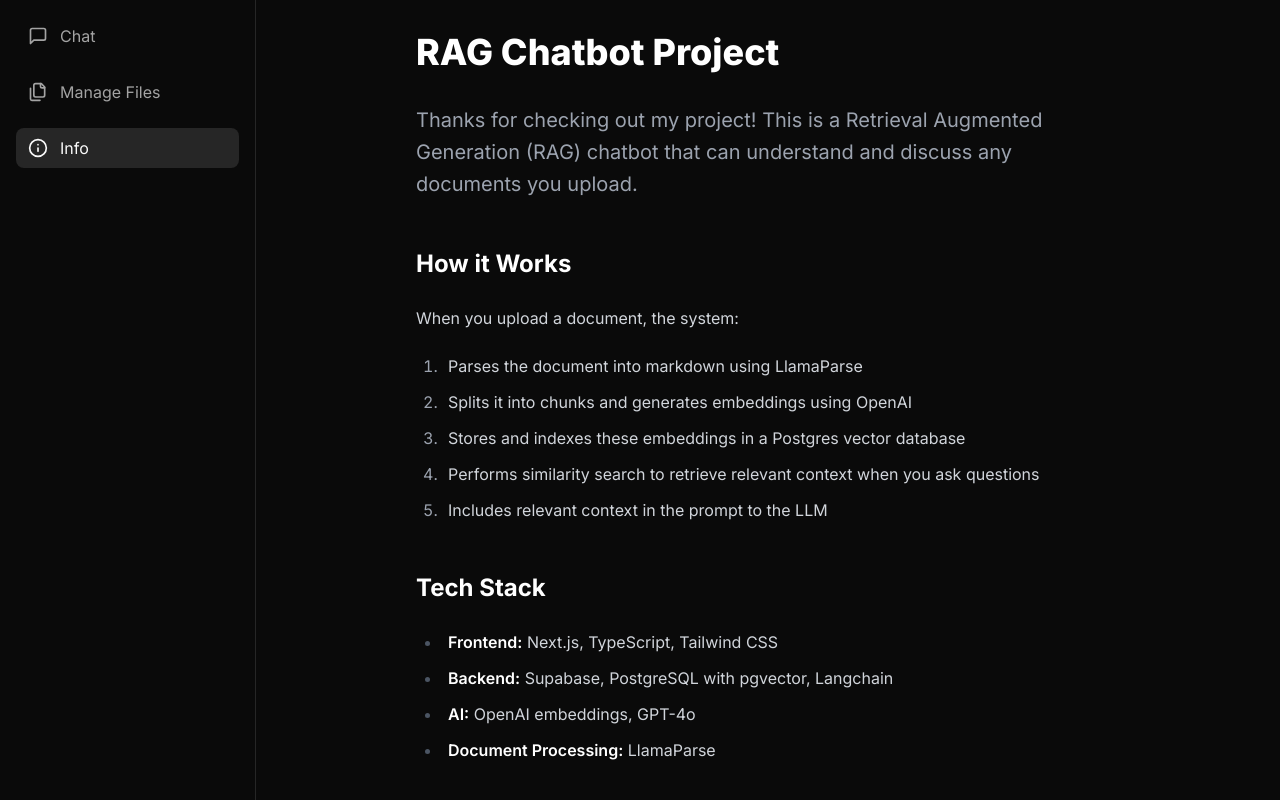
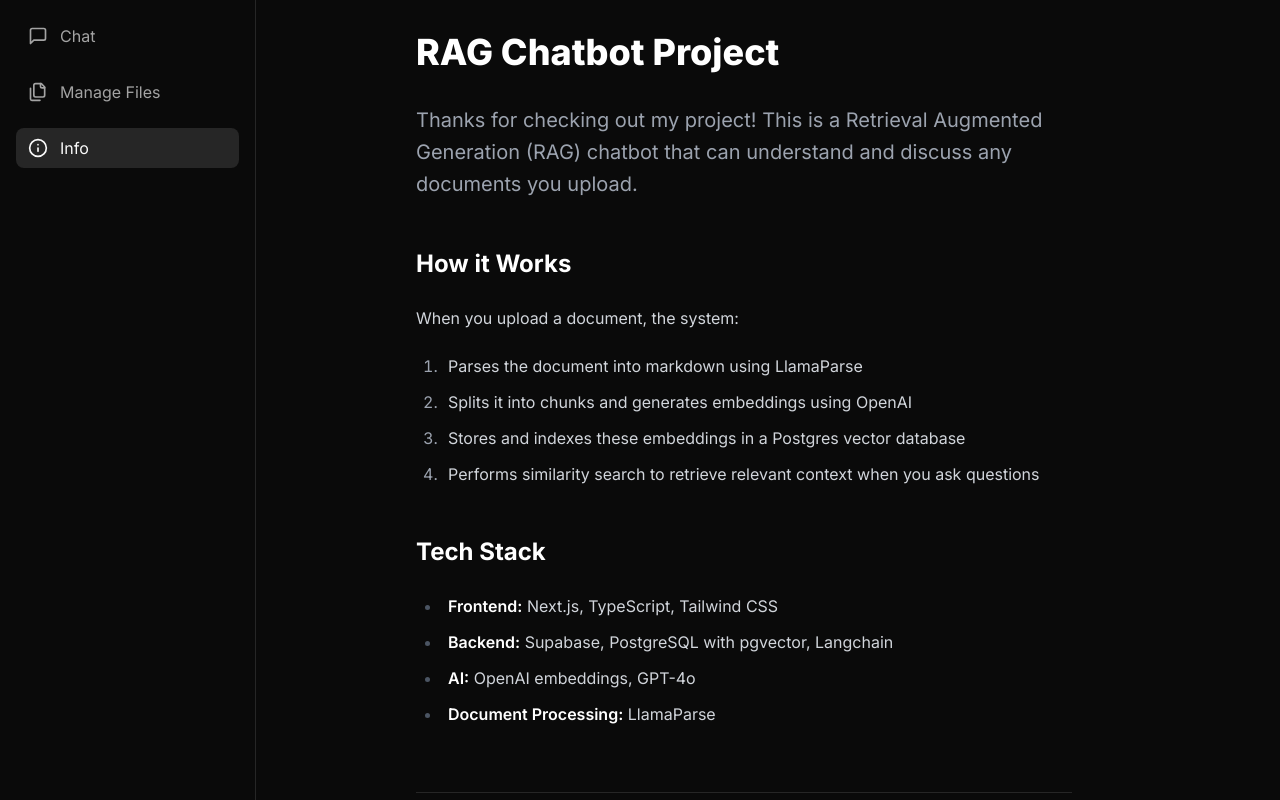
Before and after one commit to austinmw312/rag-chatbot, a Next.js app: page /info in a window 1280 px wide. Built offline with nearby package versions, Linux system fonts and the light colour scheme.

Commit message:
Lint error fixed

```diff
--- a/app/info/page.tsx
+++ b/app/info/page.tsx
@@ -18,7 +18,6 @@
           <li>Splits it into chunks and generates embeddings using OpenAI</li>
           <li>Stores and indexes these embeddings in a Postgres vector database</li>
           <li>Performs similarity search to retrieve relevant context when you ask questions</li>
-          <li>Includes relevant context in the prompt to the LLM</li>
         </ol>
 
         <h2>Tech Stack</h2>
--- a/next.config.ts
+++ b/next.config.ts
@@ -19,6 +19,7 @@
 
     // Add this for pg
     if (!isServer) {
+      config.resolve = config.resolve || {};
       config.resolve.fallback = {
         ...config.resolve.fallback,
         pg: false,
```
